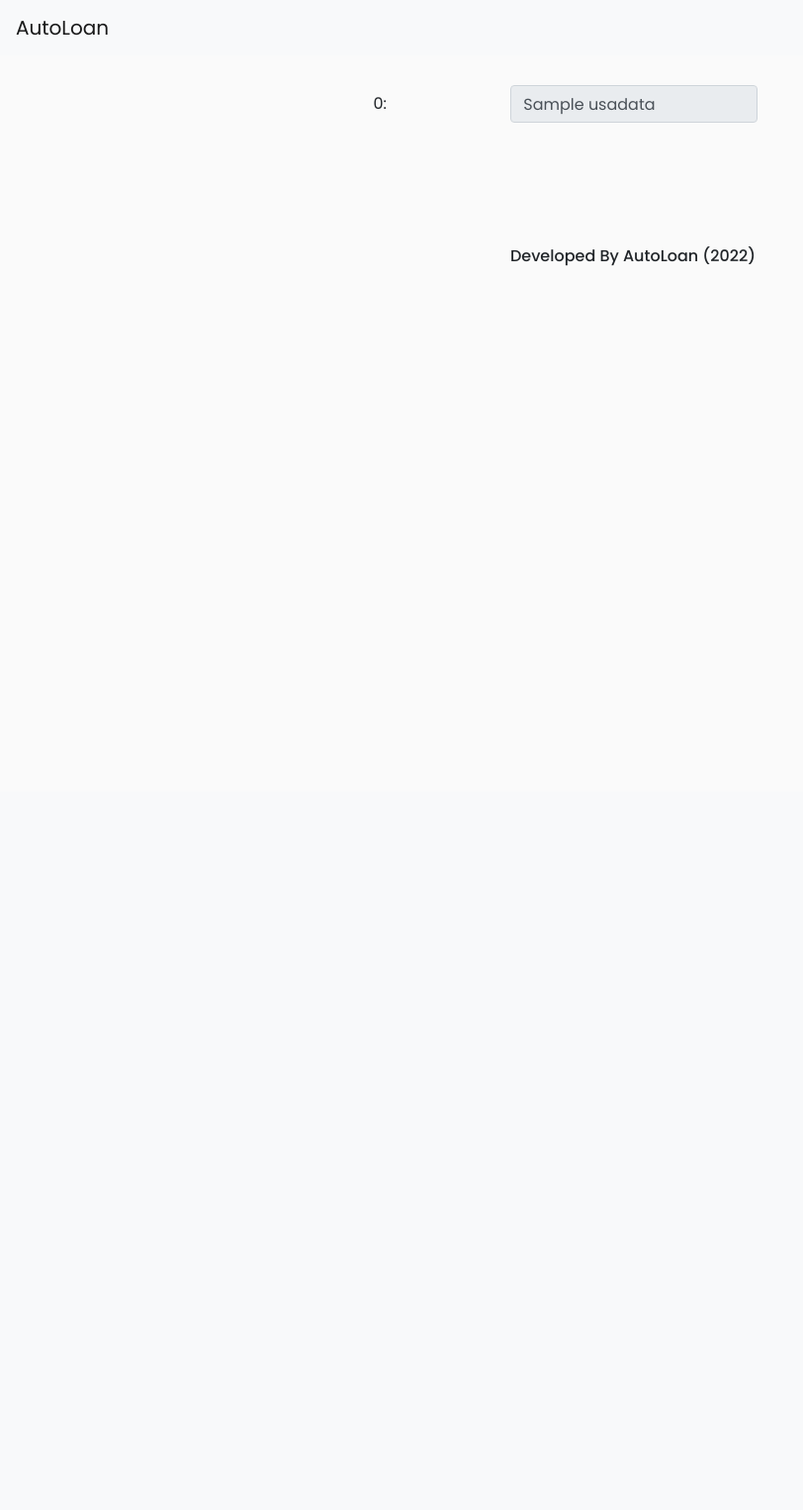
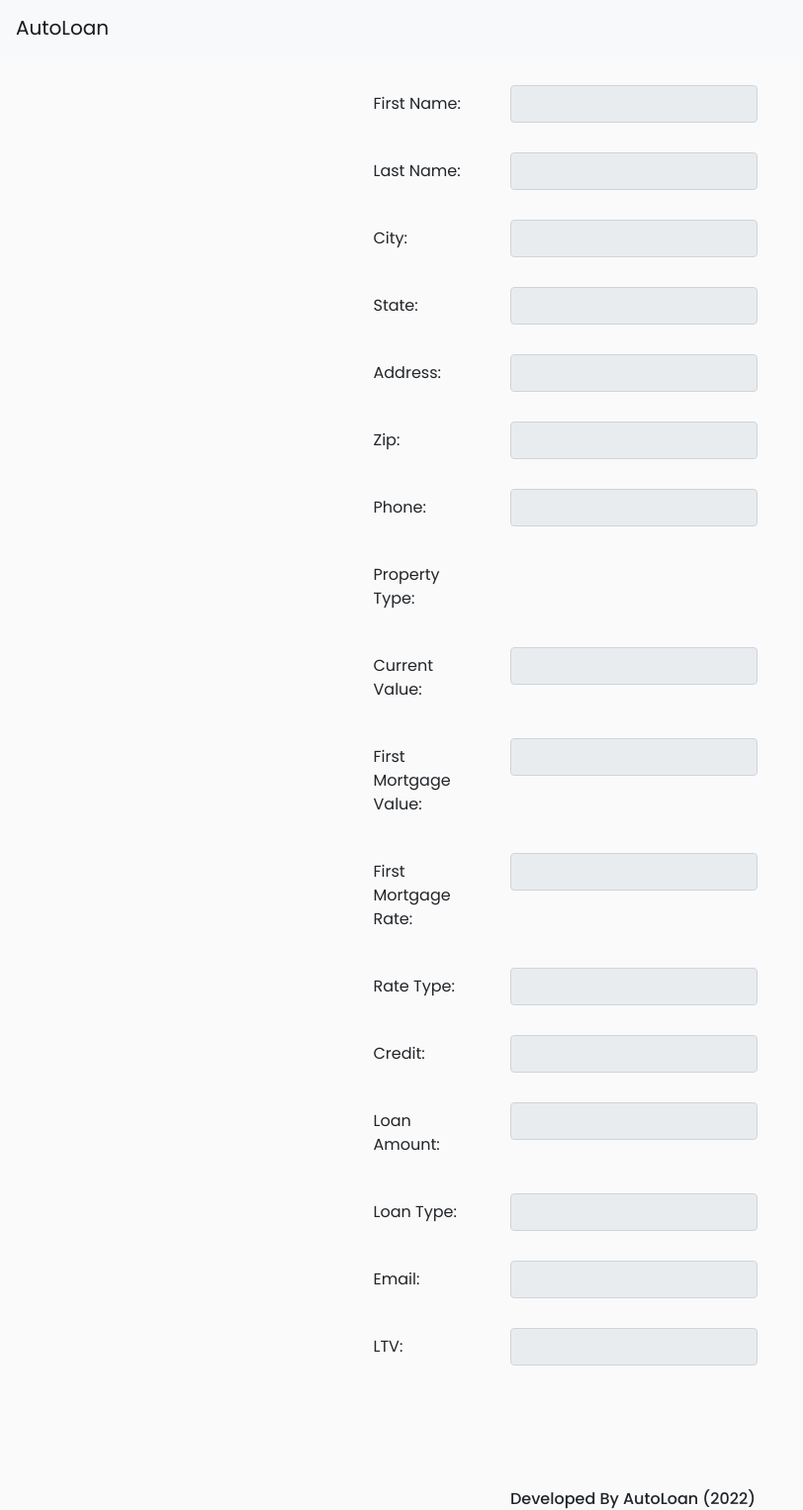
Before and after one commit to krates98/autoloan, a Node project: template views/data/show.ejs in a window 1280 px wide. Shown: the whole page at 99% size, without its empty margins (0-812 px from the left). Before the commit the page ends 269 px from the top, so only its background shows below. Run offline with Node 20 templates, Linux system fonts and the light colour scheme; the template is opened without the code that fills it: most values are stand-ins (such as "Sample title", 1, 10 or a date in 2020); some libraries are stand-ins or nearby versions.

Commit message:
fixing stuff

```diff
--- a/views/data/show.ejs
+++ b/views/data/show.ejs
@@ -1,21 +1,143 @@
 <%- include("../partials/header") %>
 <div class="container">
   <form>
-    <% Object.keys(usadata).forEach(function(key) { %>
     <div class="form-group row form1">
-      <label class="col-sm-3 col-form-label"
-        ><%= key.charAt(0).toUpperCase() + key.slice(1) %>:</label
-      >
+      <label class="col-sm-3 col-form-label">First Name:</label>
       <div class="col-sm-9">
         <input
           class="form-control name"
           type="text"
-          value="<%= usadata[key] %>"
+          value="<%= usadata.firstname %>"
           readonly
         />
       </div>
     </div>
-    <% }); %>
-  </form>
-</div>
+    <div class="form-group row form1">
+      <label class="col-sm-3 col-form-label">Last Name:</label>
+      <div class="col-sm-9">
+        <input
+          class="form-control name"
+          type="text"
+          value="<%= usadata.lastname %>"
+          readonly
+        />
+      </div>
+    </div>
+    <div class="form-group row form1">
+      <label class="col-sm-3 col-form-label">City:</label>
+      <div class="col-sm-9">
+        <input
+          class="form-control name"
+          type="text"
+          value="<%= usadata.city %>"
+          readonly
+        />
+      </div>
+    </div>
+    <div class="form-group row form1">
+      <label class="col-sm-3 col-form-label">State:</label>
+      <div class="col-sm-9">
+        <input
+          class="form-control name"
+          type="text"
+          value="<%= usadata.state %>"
+          readonly
+        />
+      </div>
+    </div>
+    <div class="form-group row form1">
+      <label class="col-sm-3 col-form-label">Address:</label>
+      <div class="col-sm-9">
+        <input
+          class="form-control name"
+          type="text"
+          value="<%= usadata.address %>"
+          readonly
+        />
+      </div>
+    </div>
+    <div class="form-group row form1">
+      <label class="col-sm-3 col-form-label">Zip:</label>
+      <div class="col-sm-9">
+        <input
+          class="form-control name"
+          type="text"
+          value="<%= usadata.zip %>"
+          readonly
+        />
+      </div>
+    </div>
+    <div class="form-group row form1">
+      <label class="col-sm-3 col-form-label">Phone:</label>
+      <div class="col-sm-9">
+        <input
+          class="form-control name"
+          type="text"
+          value="<%= usadata.phone %>"
+          readonly
+        />
+      </div>
+    </div>
+    <div class="form-group row form1">
+      <label class="col-sm-3 col-form-label">Property Type:</label>
+      <div class="col-sm-9>
+                  <input class="form-control name" type="text" value="<%= usadata.propertytype %>" readonly />
+        </div>
+      </div>
+      <div class="form-group row form1">
+        <label class="col-sm-3 col-form-label">Current Value:</label>
+        <div class="col-sm-9">
+          <input class="form-control name" type="text" value="<%= usadata.currentvalue %>" readonly />
+        </div>
+      </div>
+      <div class="form-group row form1">
+        <label class="col-sm-3 col-form-label">First Mortgage Value:</label>
+        <div class="col-sm-9">
+          <input class="form-control name" type="text" value="<%= usadata.firstmortgagevalue %>" readonly />
+        </div>
+      </div>
+      <div class="form-group row form1">
+        <label class="col-sm-3 col-form-label">First Mortgage Rate:</label>
+        <div class="col-sm-9">
+          <input class="form-control name" type="text" value="<%= usadata.firstmortgagerate %>" readonly />
+        </div>
+      </div>
+      <div class="form-group row form1">
+        <label class="col-sm-3 col-form-label">Rate Type:</label>
+        <div class="col-sm-9">
+          <input class="form-control name" type="text" value="<%= usadata.ratetype %>" readonly />
+        </div>
+      </div>
+      <div class="form-group row form1">
+        <label class="col-sm-3 col-form-label">Credit:</label>
+        <div class="col-sm-9">
+          <input class="form-control name" type="text" value="<%= usadata.credit %>" readonly />
+        </div>
+      </div>
+      <div class="form-group row form1">
+        <label class="col-sm-3 col-form-label">Loan Amount:</label>
+        <div class="col-sm-9">
+          <input class="form-control name" type="text" value="<%= usadata.loanamount %>" readonly />
+        </div>
+      </div>
+      <div class="form-group row form1">
+        <label class="col-sm-3 col-form-label">Loan Type:</label>
+        <div class="col-sm-9">
+          <input class="form-control name" type="text" value="<%= usadata.loantype %>" readonly />
+        </div>
+      </div>
+      <div class="form-group row form1">
+        <label class="col-sm-3 col-form-label">Email:</label>
+        <div class="col-sm-9">
+          <input class="form-control name" type="text" value="<%= usadata.email %>" readonly />
+        </div>
+      </div>
+      <div class="form-group row form1">
+        <label class="col-sm-3 col-form-label">LTV:</label>
+        <div class="col-sm-9">
+          <input class="form-control name" type="text" value="<%= usadata.ltv %>" readonly />
+        </div>
+      </div>
+    </form>
+  </div>
 <%- include("../partials/footer") %>
```
Also changed, not shown: routes/data.js (+7 -6 lines).
